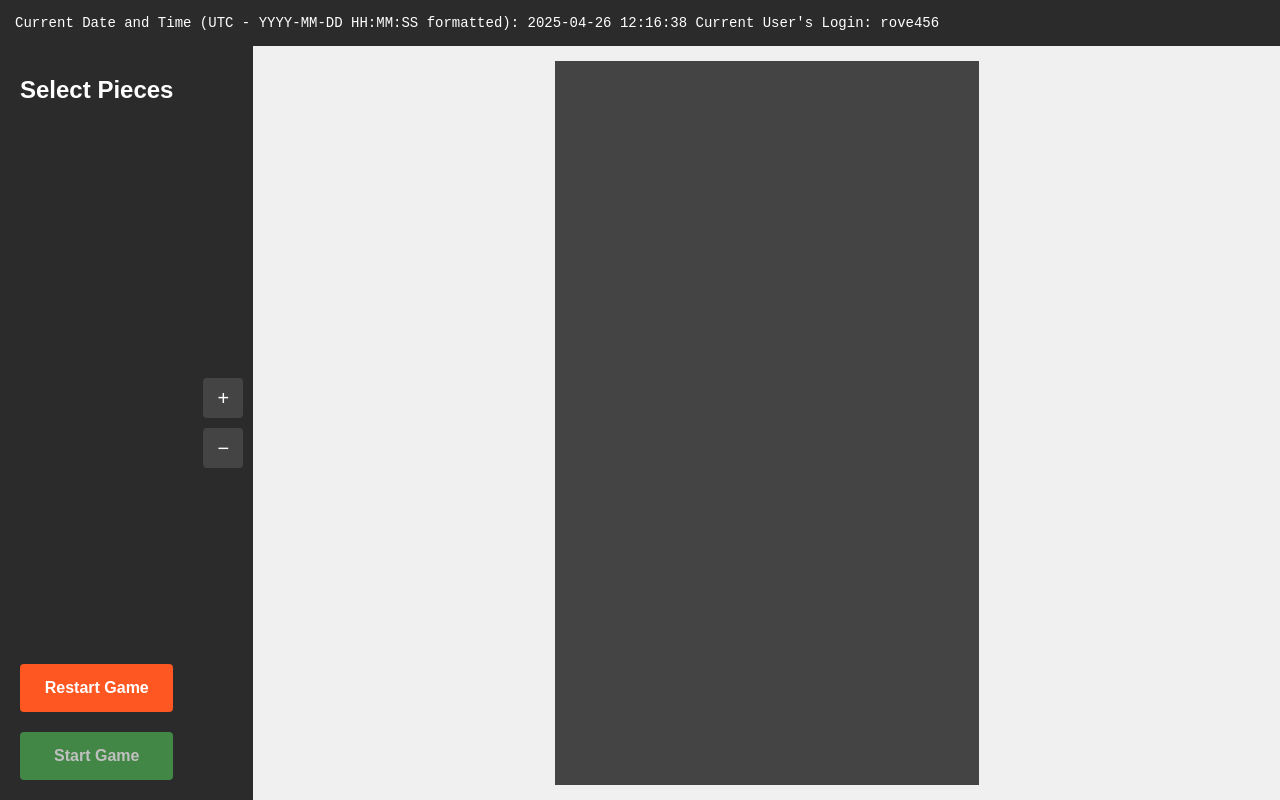
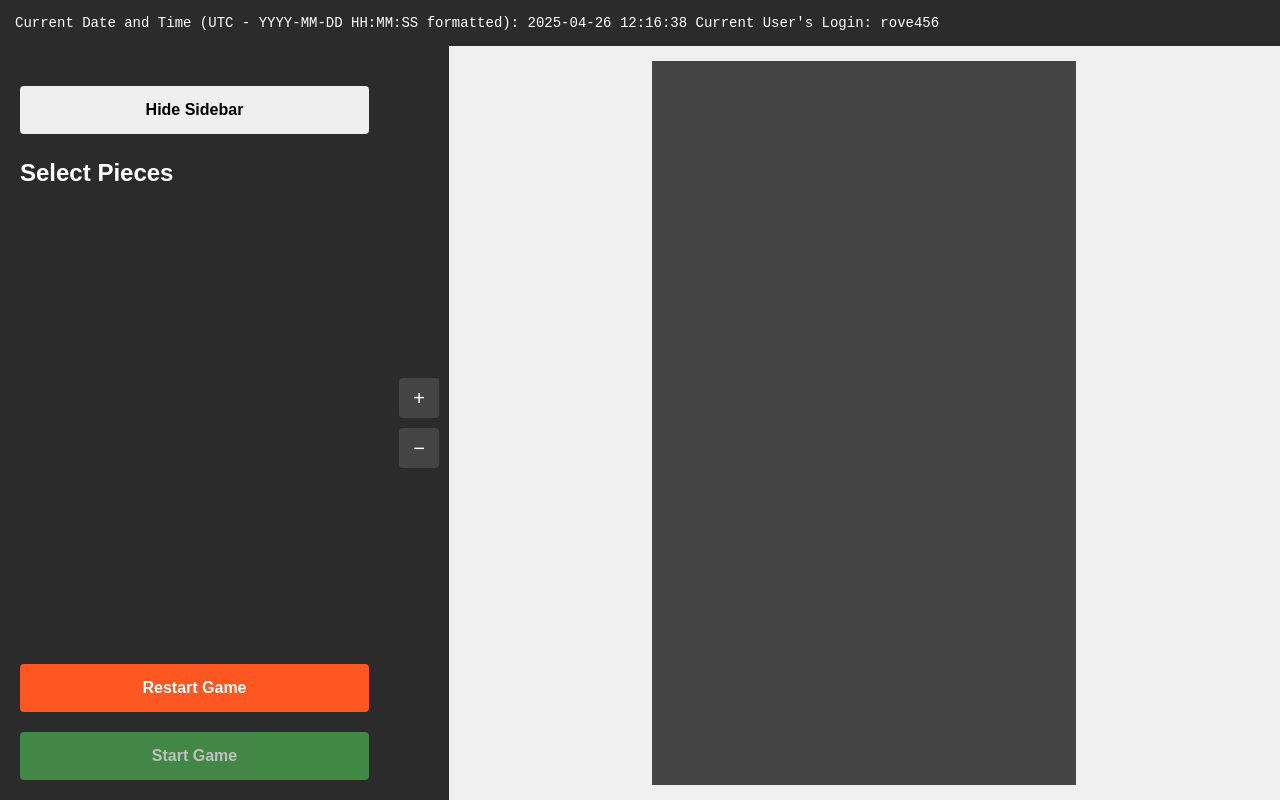
Before and after one commit to rove456/Ajefutbol1, a plain HTML site: page index.html in a window 1280 px wide. Drawn offline with Linux system fonts and the light colour scheme.

Commit message:
Update index.html

```diff
--- a/index.html
+++ b/index.html
@@ -90,7 +90,7 @@
         }
 
         #sidebar {
-		<button id="toggle-sidebar" class="game-button" style="margin-bottom:15px;">Hide Sidebar</button>
+
             width: calc(200px + 5cm);
             background-color: #2b2b2b;
             color: #fff;
@@ -322,11 +322,13 @@
     </div>
     <div id="main-container">
      <div id="sidebar">
+    <button id="toggle-sidebar" class="game-button" style="margin-bottom:15px;">Hide Sidebar</button>
     <h2>Select Pieces</h2>
     <div id="pieces"></div>
     <button id="restart-game" class="game-button">Restart Game</button>
     <button id="start-game" class="game-button" disabled>Start Game</button>
 </div>
+
         <div id="zoom-controls">
             <button id="zoom-in">+</button>
             <button id="zoom-out">−</button>
```
Lines whose indentation alone changed are shown as unchanged.
